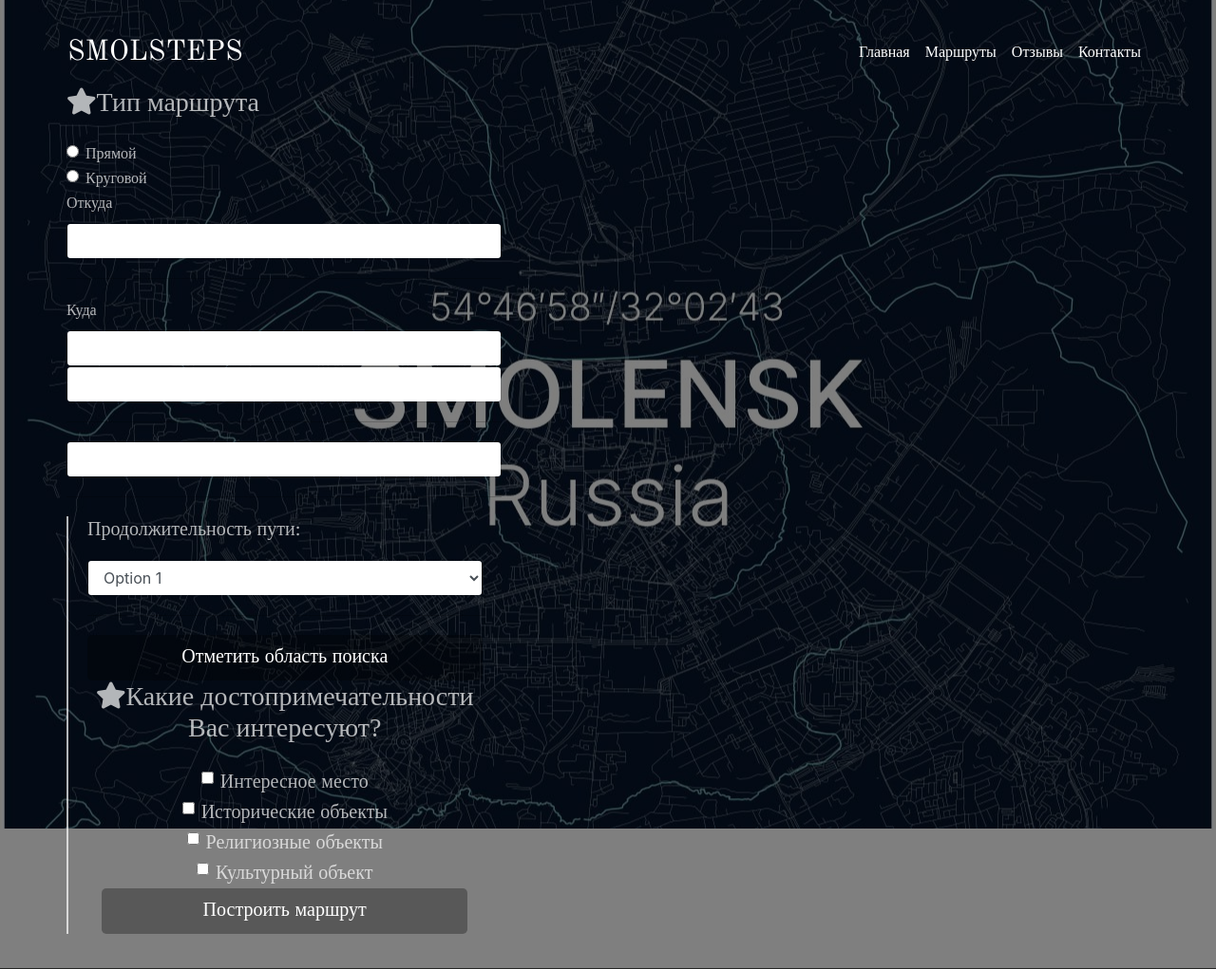
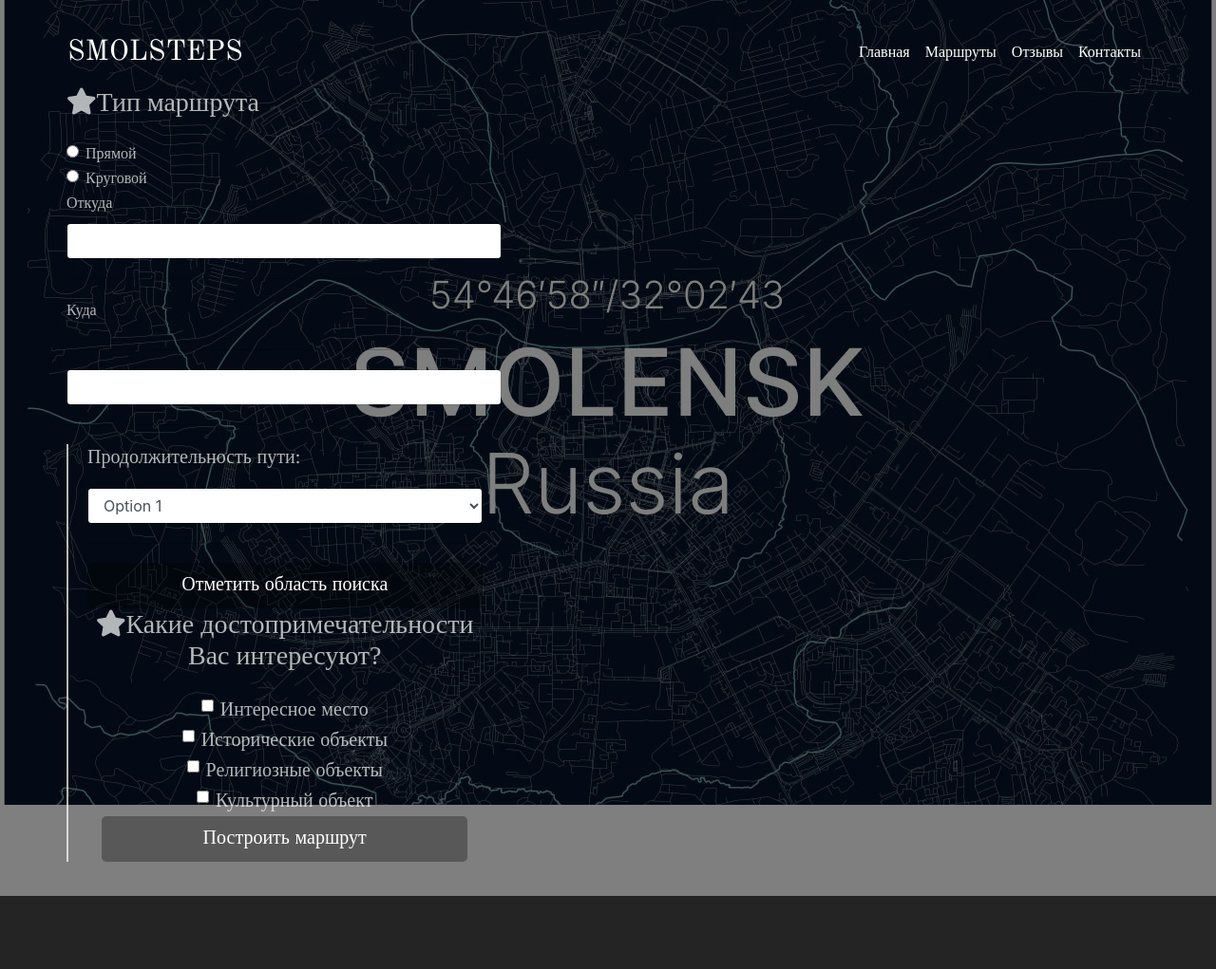
Before and after one commit to Prodject/-SmolStep, a Flask app: template templates/map.html in a window 1280 px wide. Shown: the top 1021 px of the page at 95% size. Run offline with Flask 3, Linux system fonts and the light colour scheme; the template is opened without the code that fills it, so the values that code supplies are empty; some libraries are stand-ins or nearby versions; some web fonts are replaced.

Commit message:
Final fix

```diff
--- a/templates/map.html
+++ b/templates/map.html
@@ -87,14 +87,12 @@
 									<label>
 										Откуда
 									</label>
-									<input class="form-control id="input_1719">
+									<input class="form-control" id="input_1111">
 									<div class="divider-h">
 									</div>
 									<label>
 										Куда
 									</label>
-									<input class="form-control" id="input_1720">
-									<input class="form-control" id="input_1111">
 									<div class="divider-h">
 									</div>
 									<input class="form-control" id="input_2222">
```
